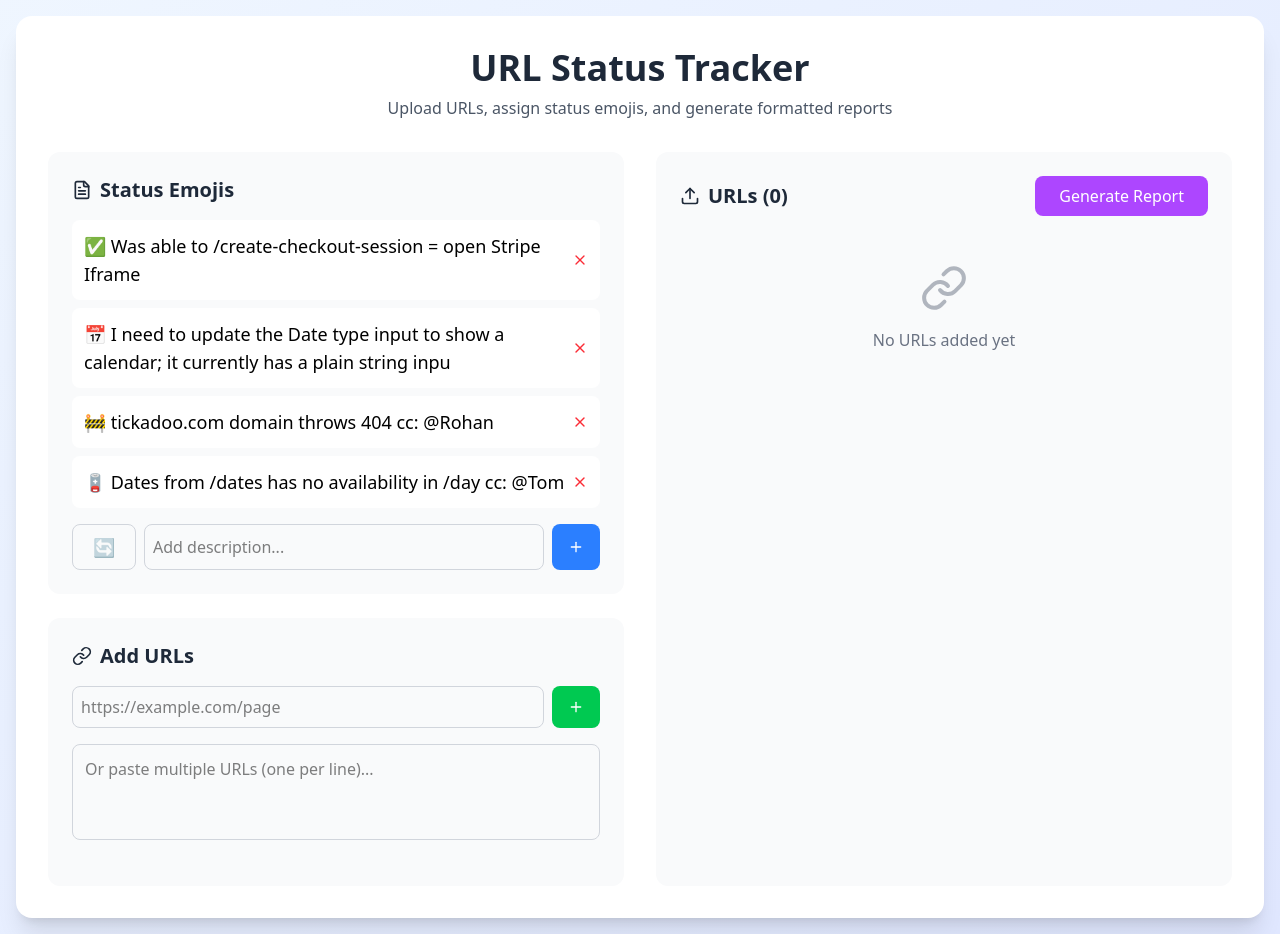
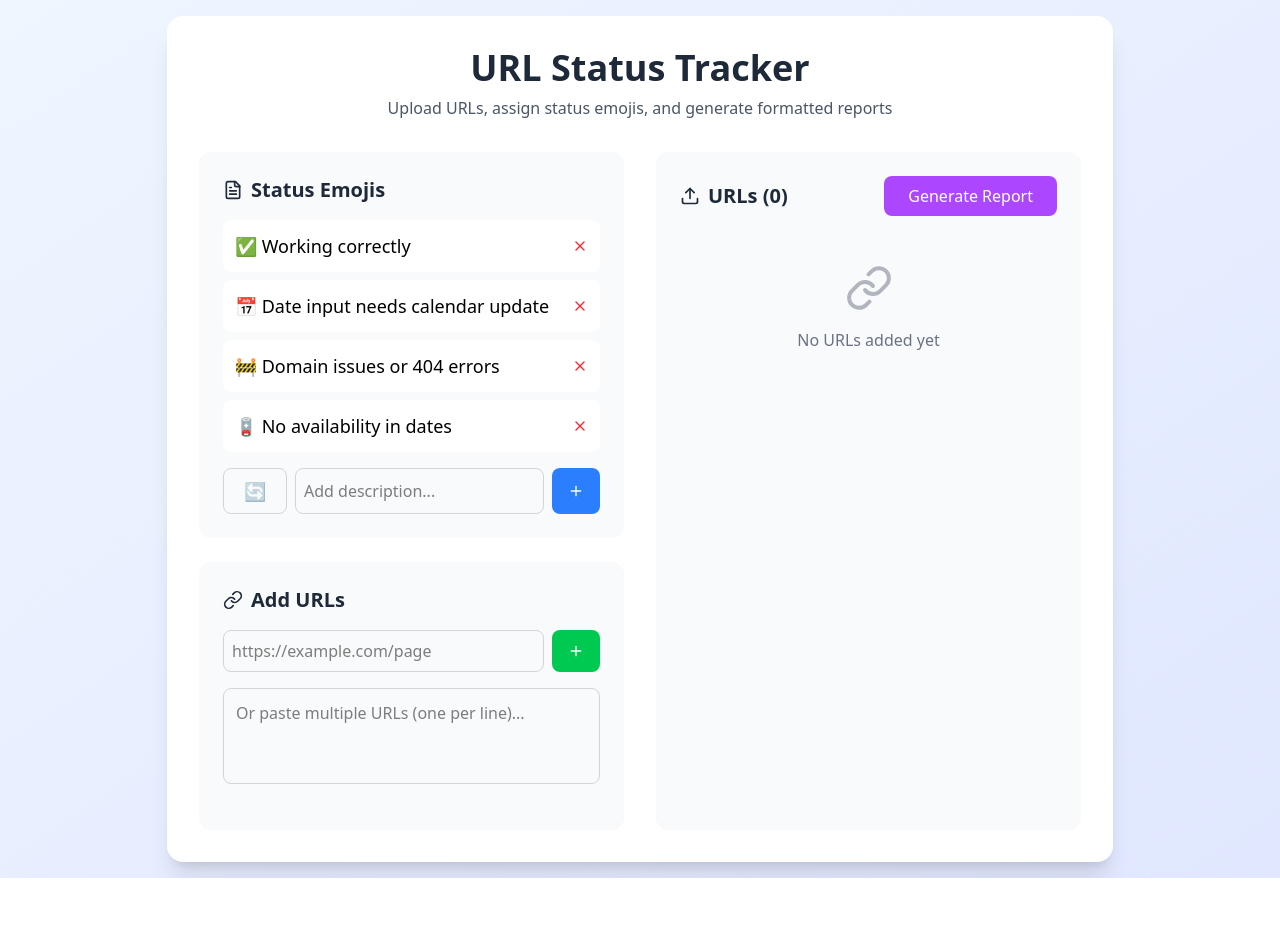
Before and after one commit to kolarskydominik/ui, a React (Vite) app: page /url-status in a window 1280 px wide. After the commit the page ends 878 px from the top, so only its background shows below. Built offline with nearby package versions, Linux system fonts and the light colour scheme.

Commit message:
add: more icon

```diff
--- a/src/features/url-status-tracker/url-status-tracker.tsx
+++ b/src/features/url-status-tracker/url-status-tracker.tsx
@@ -13,21 +13,36 @@ type EmojiDescriptionType = {
   description: string;
 };
 
+const defaultEmojiDescriptions: EmojiDescriptionType[] = [
+  {
+    emoji: '✅',
+    description: 'Working correctly',
+  },
+  {
+    emoji: '📅',
+    description: 'Date input needs calendar update',
+  },
+  {
+    emoji: '🚧',
+    description: 'Domain issues or 404 errors',
+  },
+  {
+    emoji: '🪫',
+    description: 'No availability in dates',
+  },
+];
+
 const URLStatusTracker = () => {
   const [urls, setUrls] = useState<UrlItemType[]>([]);
-  const [emojiDescriptions, setEmojiDescriptions] = useState<
-    EmojiDescriptionType[]
-  >([
-    { emoji: '✅', description: 'Was able to /create-checkout-session = open Stripe Iframe' },
-    { emoji: '📅', description: 'I need to update the Date type input to show a calendar; it currently has a plain string inpu' },
-    { emoji: '🚧', description: 'tickadoo.com domain throws 404 cc: @Rohan' },
-    { emoji: '🪫', description: 'Dates from /dates has no availability in /day cc: @Tom' },
-  ]);
+  const [emojiDescriptions, setEmojiDescriptions] = useState(
+    defaultEmojiDescriptions,
+  );
   const [newUrl, setNewUrl] = useState('');
   const [newEmoji, setNewEmoji] = useState('');
   const [newDescription, setNewDescription] = useState('');
   const [output, setOutput] = useState('');
 
+  // Handlers
   const addUrl = () => {
     if (newUrl.trim()) {
       setUrls([
@@ -92,7 +107,7 @@ const URLStatusTracker = () => {
       .map((url) => {
         const emojiString =
           url.emojis.length > 0 ? ` ${url.emojis.join(' ')}` : '';
-        return `* ${url.url}${emojiString}`;
+        return `- ${url.url}${emojiString}`;
       })
       .join('\n');
 
@@ -255,7 +270,7 @@ const URLStatusTracker = () => {
                 </button>
               </div>
 
-              <div className="max-h-96 space-y-3 overflow-y-auto">
+              <div className="max-h-96 space-y-3 overflow-y-auto md:max-h-160">
                 {urls.map((url) => (
                   <div
                     key={url.id}
```
